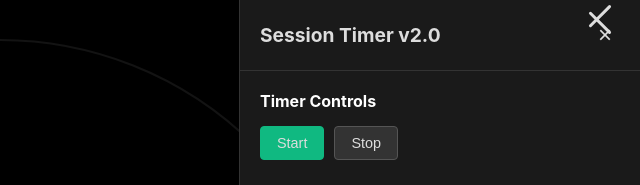
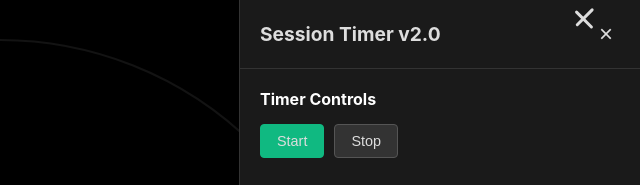
Before and after one commit to piarasj/timer, a website built with Vite: page timer-v2.html in a window 1280 px wide. Both pictures are taken after a click on the element 1240 px from the left and 20 px from the top of the page. Shown: the top 185 px of the page, 640-1280 px from the left. Built offline with nearby package versions, Linux system fonts and the light colour scheme.

Commit message:
Update timer-v2.html

```diff
--- a/timer-v2.html
+++ b/timer-v2.html
@@ -88,11 +88,23 @@
       position: fixed;
       top: env(safe-area-inset-top, 20px);
       right: 20px;
-      width: 30px;
-      height: 30px;
+      width: 40px;
+      height: 40px;
       cursor: pointer;
-      z-index: 1000;
-      padding: 5px;
+      z-index: 1001;
+      padding: 8px;
+      border-radius: 8px;
+      transition: background-color 0.2s;
+    }
+
+    .hamburger:hover {
+      background: rgba(255, 255, 255, 0.1);
+    }
+
+    .hamburger-lines {
+      width: 24px;
+      height: 18px;
+      position: relative;
     }
 
     .hamburger-lines span {
@@ -100,13 +112,26 @@
       height: 3px;
       width: 100%;
       background: #ddd;
-      margin: 5px 0;
+      margin: 3px 0;
       transition: 0.3s;
       border-radius: 2px;
+      position: absolute;
+    }
+
+    .hamburger-lines span:nth-child(1) {
+      top: 0;
+    }
+
+    .hamburger-lines span:nth-child(2) {
+      top: 7px;
+    }
+
+    .hamburger-lines span:nth-child(3) {
+      top: 14px;
     }
 
     .hamburger.active .hamburger-lines span:nth-child(1) {
-      transform: rotate(45deg) translate(8px, 8px);
+      transform: rotate(45deg) translate(5px, 5px);
     }
 
     .hamburger.active .hamburger-lines span:nth-child(2) {
@@ -114,7 +139,7 @@
     }
 
     .hamburger.active .hamburger-lines span:nth-child(3) {
-      transform: rotate(-45deg) translate(8px, -8px);
+      transform: rotate(-45deg) translate(7px, -6px);
     }
 
     /* Settings Panel Styles */
@@ -170,9 +195,19 @@
       color: #ddd;
       font-size: 1.5rem;
       cursor: pointer;
-      padding: 0;
-      width: 30px;
-      height: 30px;
+      padding: 8px;
+      width: 44px;
+      height: 44px;
+      border-radius: 8px;
+      transition: background-color 0.2s;
+      display: flex;
+      align-items: center;
+      justify-content: center;
+      margin: -8px;
+    }
+
+    .close-btn:hover {
+      background: rgba(255, 255, 255, 0.1);
     }
 
     .panel-content {
```
